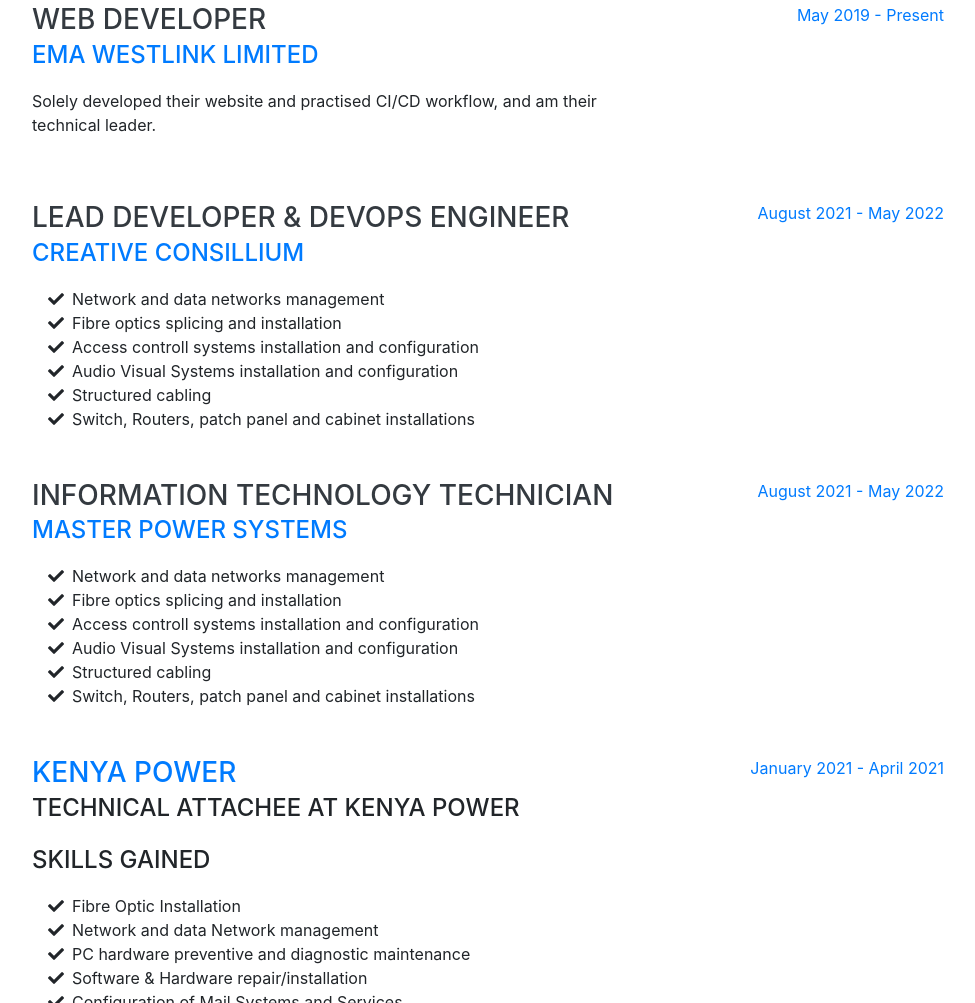
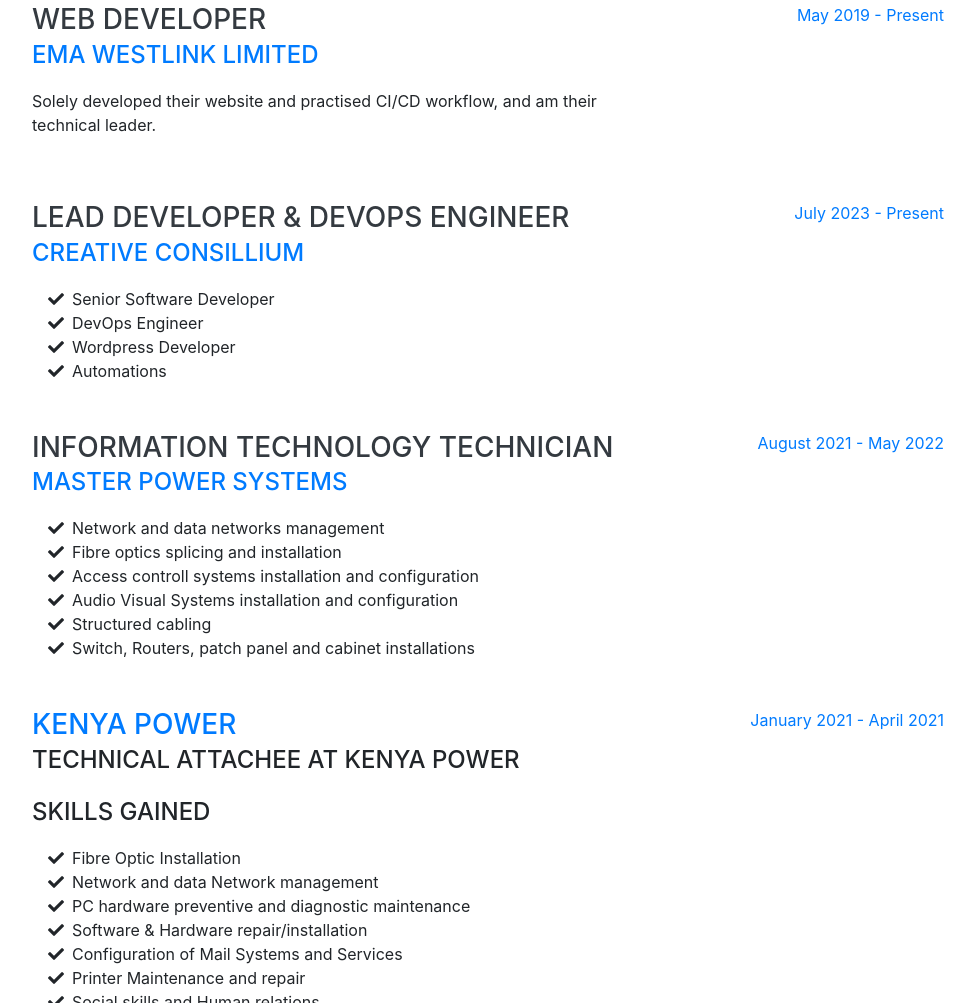
Before and after one commit to kizitoomoit/Kizitoomoit.github.io, a website with bundled scripts: page index.html in a window 1280 px wide. Shown: the part 932-1935 px from the top of the page, without its empty margins (288-1263 px from the left). Built offline with nearby package versions, Linux system fonts and the light colour scheme; a web font is replaced by a local one.

Commit message:
Still updating my resume

```diff
--- a/index.html
+++ b/index.html
@@ -143,32 +143,24 @@
             <ul class="fa-ul mb-0">
               <li>
                 <li>
-                  <i class="fa-li fa fa-check"></i> Network and data networks management
+                  <i class="fa-li fa fa-check"></i> Senior Software Developer
                 </li>
                 <li>
                 <i class="fa-li fa fa-check"></i>
-                Fibre optics splicing and installation
+               DevOps Engineer
                 </li>
                 <li>
                   <i class="fa-li fa fa-check"></i>
-                 Access controll systems installation and configuration
+                Wordpress Developer
                 </li>
                 <li>
                   <i class="fa-li fa fa-check"></i>
-                  Audio Visual Systems installation and configuration
-                </li>
-                <li>
-                  <i class="fa-li fa fa-check"></i>
-                  Structured cabling
-                </li>
-                <li>
-                  <i class="fa-li fa fa-check"></i>
-                  Switch, Routers, patch panel and cabinet installations
+                Automations
                 </li>
             </ul>
           </div>
           <div class="resume-date text-md-right">
-            <span class="text-primary">August 2021 - May 2022</span>
+            <span class="text-primary">July 2023 - Present</span>
           </div>
         </div>
 
```
